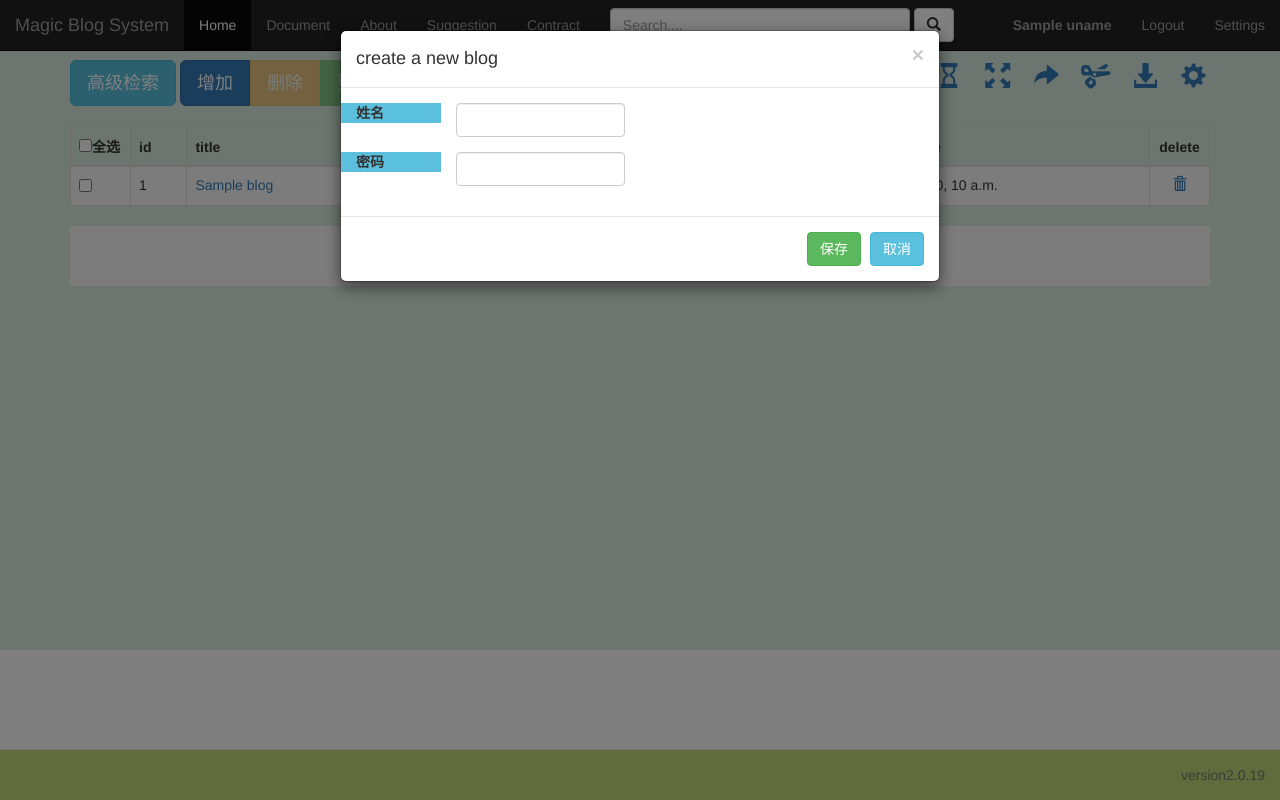
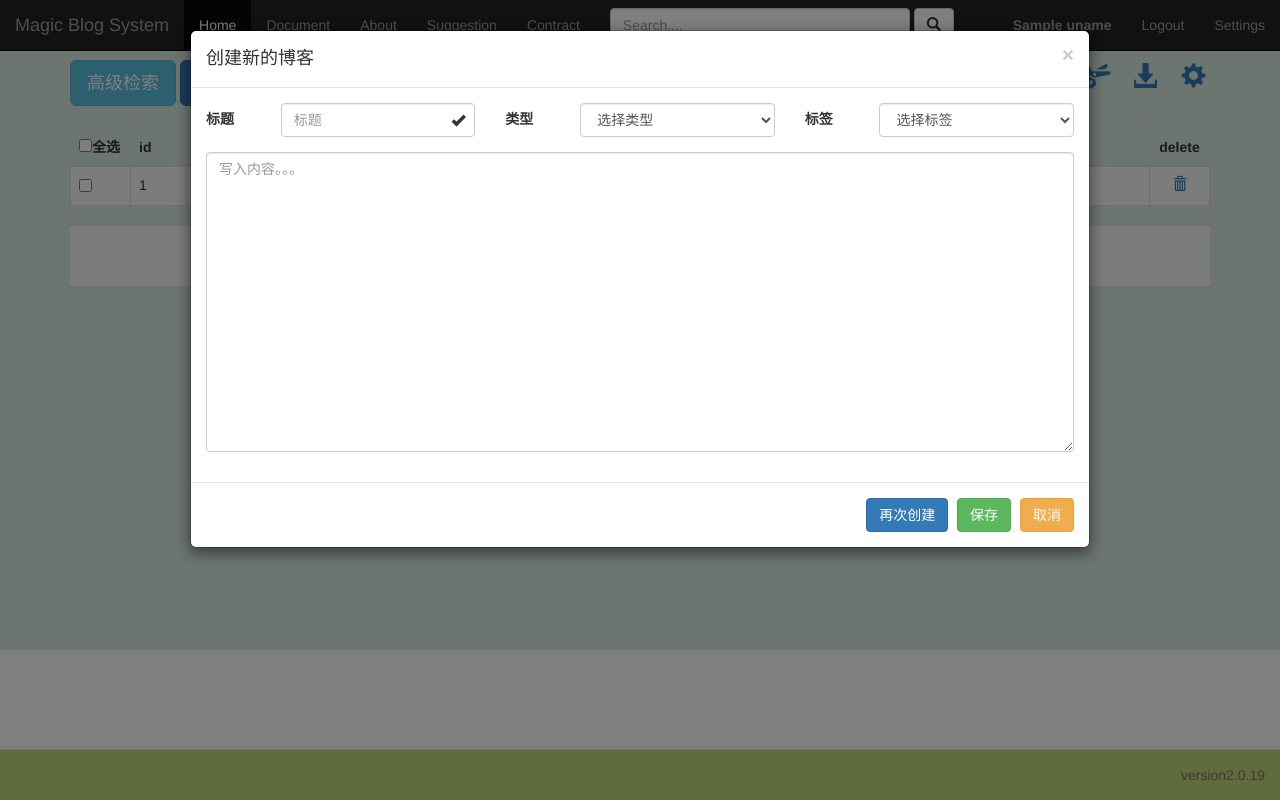
Before and after one commit to doom2020/BlogSystem, a Django app: template templates/index.html in a window 1280 px wide, after a click on "增加". Run offline with Django 3.2, Linux system fonts and the light colour scheme; the template is opened without the code that fills it: most values are stand-ins (such as "Sample title", 1, 10 or a date in 2020); data that the repository does not hold is empty; parts of the project's set-up code (start-up, migrations or seed data) failed here and were passed over; some libraries are stand-ins or nearby versions.

Commit message:
高级搜索逻辑实现，模态框模板的实现

```diff
--- a/blog/urls.py
+++ b/blog/urls.py
@@ -27,5 +27,7 @@ urlpatterns = [
     path('upload/', Upload.as_view(), name='upload'),
     # 验证码生产
     path('captcha/', Captcha.as_view(), name='captcha'),
+    # 高级搜索
+    path('height_query/', HeightQuery.as_view(), name='height_query'),
 
 ]
--- /dev/null
+++ b/static/js/modal.js
@@ -0,0 +1,5 @@
+$(function () {
+    $('#btn_cancel_blog').on('click', function () {
+        $('#create_blog').attr('style', 'display: none');
+    })
+});
--- a/templates/index.html
+++ b/templates/index.html
@@ -82,8 +82,8 @@
                 <a href="#"><span class="glyphicon glyphicon-download-alt" style="margin-left: 20px;font-size: 25px"></span></a>
                 <a href="#"><span class="glyphicon glyphicon-cog" style="margin-left: 20px;font-size: 25px"></span></a>
             </div>
-            <div class="container sr-only" id="height_search_form">
-                <div class="form-horizontal" style="background-color: #BCC6DE">
+            <div class="container" id="height_search_form" style="display: none">
+                <div class="form-horizontal" style="background-color: #BCC6DE" id="search_form">
                     <div class="form-group">
                         <label class="col-md-1 text-center" style="margin-top: 8px">ID</label>
                         <div class="col-md-3">
@@ -113,8 +113,8 @@
                         </div>
                     </div>
                     <div class="text-center">
-                        <button type="button" class="btn btn-primary">清空内容</button>
-                        <button type="button" class="btn btn-primary">高级搜索</button>
+                        <button type="button" class="btn btn-primary" id="btn_clear_content">清空内容</button>
+                        <button type="button" class="btn btn-primary" id="btn_height_query">高级搜索</button>
                     </div>
                 </div>
             </div>
@@ -202,33 +202,55 @@
     </nav>
 <!-- create modal-->
     <div class="modal fade" id="create_blog" tabindex="-1" role="dialog" aria-labelledby="myModalLabel">
-        <div class="modal-dialog" role="document">
+        <div class="modal-dialog modal-lg" role="document">
             <div class="modal-content">
                 <div class="modal-header">
                     <button type="button" class="close" data-dismiss="modal" aria-label="Close">
                         <span aria-hidden="true">&times;</span>
                     </button>
-                    <h4 class="modal-title" id="">create a new blog</h4>
+                    <h4 class="modal-title" id="">创建新的博客</h4>
                 </div>
                 <div class="modal-body">
                     <form class="form-horizontal" role="form">
-                        <div class="form-group">
-                            <label class="label-info col-md-2">姓名</label>
-                            <div class="col-md-4">
-                                <input type="text" class="form-control">
+                        <div class="form-group has-feedback">
+                            <label class="col-md-1" style="margin-top: 6px">标题</label>
+                            <div class="col-md-3">
+                                <input type="text" class="form-control" placeholder="标题">
+                                <span class="glyphicon glyphicon-ok form-control-feedback"></span>
+                            </div>
+                            <label class="col-md-1" style="margin-top: 6px">类型</label>
+                            <div class="col-md-3">
+                                <select class="form-control">
+                                    <option>选择类型</option>
+                                    <option>1</option>
+                                    <option>1</option>
+                                    <option>1</option>
+                                    <option>1</option>
+                                </select>
+                            </div>
+                            <label class="col-md-1" style="margin-top: 6px">标签</label>
+                            <div class="col-md-3">
+                                <select class="form-control">
+                                    <option>选择标签</option>
+                                    <option>1</option>
+                                    <option>1</option>
+                                    <option>1</option>
+                                    <option>1</option>
+                                </select>
                             </div>
                         </div>
                         <div class="form-group">
-                            <label class="label-info col-md-2">密码</label>
-                            <div class="col-md-4">
-                                <input type="password" class="form-control">
+                            <label class="col-md-1 sr-only" >内容</label>
+                            <div class="col-md-12">
+                                <textarea class="form-control" style="width: 100%;height: 300px" placeholder="写入内容。。。"></textarea>
                             </div>
                         </div>
                     </form>
                 </div>
                 <div class="modal-footer">
-                    <button type="button" class="btn btn-success">保存</button>
-                    <button type="button" class="btn btn-info">取消</button>
+                    <button type="button" class="btn btn-primary" id="btn_second_create">再次创建</button>
+                    <button type="button" class="btn btn-success" id="btn_save_blog">保存</button>
+                    <button type="button" class="btn btn-warning" id="btn_cancel_blog">取消</button>
                 </div>
             </div>
         </div>
```
Also changed, not shown: blog/action.py (+35 -0 lines), blog/views.py (+10 -1 lines), static/js/height_search.js (+41 -2 lines).
